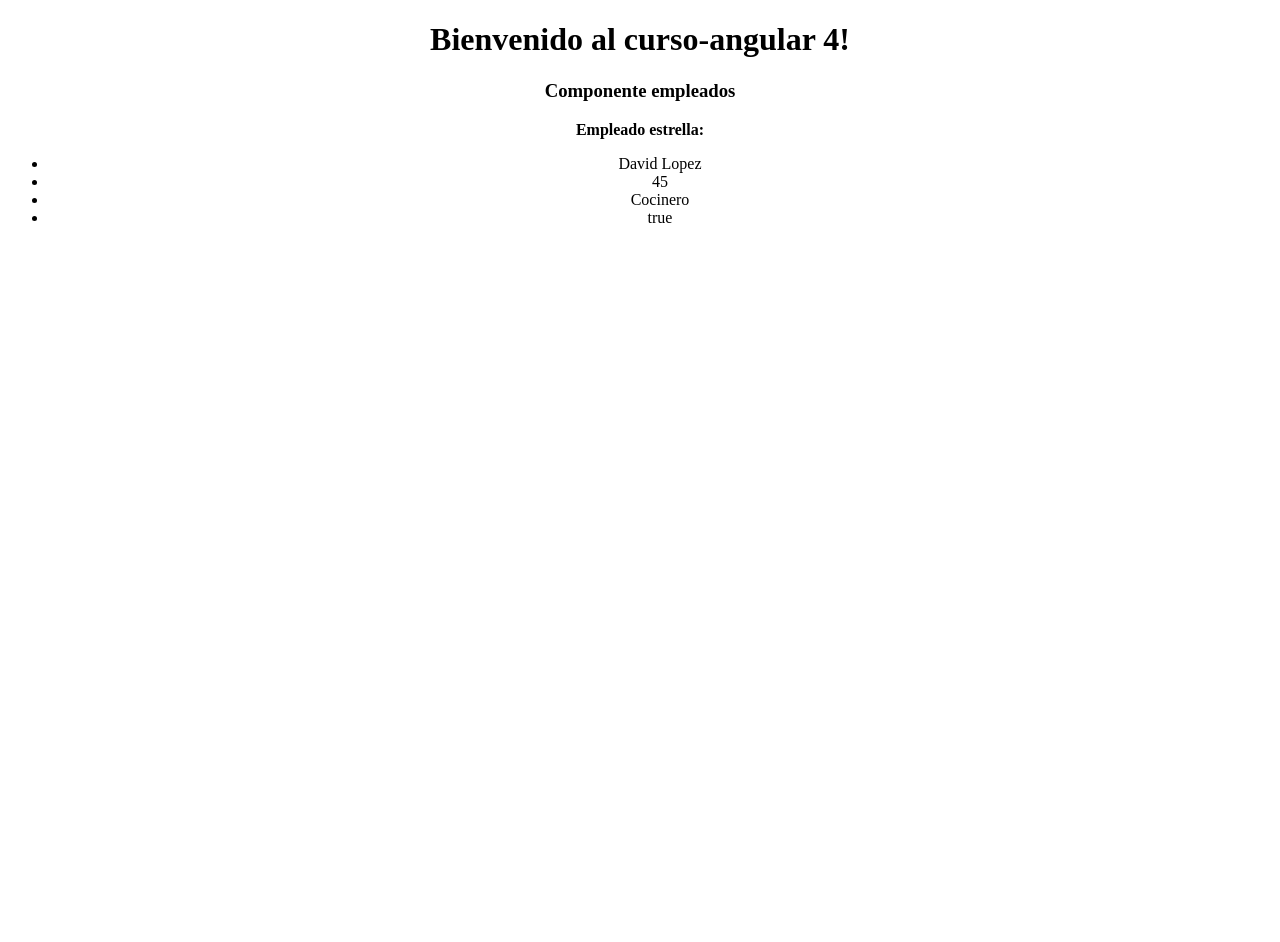
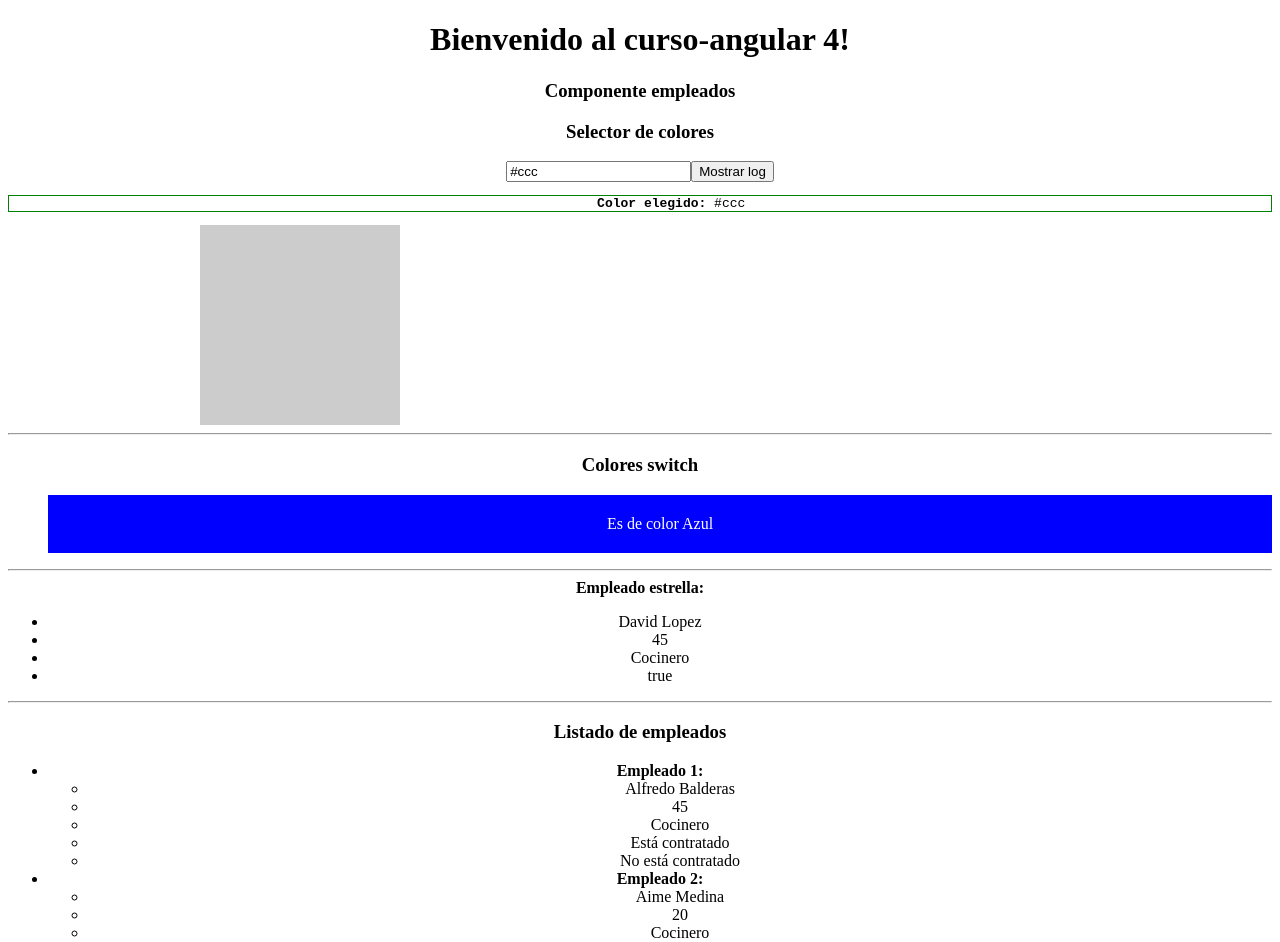
Before and after one commit to krloz1003/cursoangular4, an Angular app: page / in a window 1280 px wide. Shown: the top 942 px of the page. Before the commit the page ends 800 px from the top, so only its background shows below. Built offline with nearby package versions, Linux system fonts and the light colour scheme.

Commit message:
Aplicando directivas

```diff
--- a/src/app/app.module.ts
+++ b/src/app/app.module.ts
@@ -1,5 +1,6 @@
 import { BrowserModule } from '@angular/platform-browser';
 import { NgModule } from '@angular/core';
+import { FormsModule } from '@angular/forms';
 
 import { AppRoutingModule } from './app-routing.module';
 import { AppComponent } from './app.component';
@@ -14,7 +15,8 @@ import { EmpleadoComponent } from './empleado/empleado.component';
   ],
   imports: [
     BrowserModule,
-    AppRoutingModule
+    AppRoutingModule,
+    FormsModule
   ],
   providers: [],
   bootstrap: [AppComponent]
--- a/src/app/empleado/empleado.component.html
+++ b/src/app/empleado/empleado.component.html
@@ -2,6 +2,52 @@
   {{ titulo }}
 </h3>
 
+<h3>Selector de colores</h3>
+<input type="text" [(ngModel)]="color_seleccionado" />
+<button (click)="logColorSeleccionado()">Mostrar log</button>
+
+<pre [style.border]="color_seleccionado == 'red' ? '1px solid black' : '1px solid green' ">
+	<strong>Color elegido: </strong>{{ color_seleccionado }}
+</pre>
+
+
+<div [ngStyle]="{
+	'background':color_seleccionado,
+	'width': '200px',
+	'height': '200px',
+	'float': 'right',
+	'margin-right': '69%'
+	}"></div>
+<div style="clear: both"></div>
+
+<hr/>
+
+<h3>Colores switch</h3>
+<ul [ngSwitch]="color" >
+	<li *ngSwitchCase="'red'" [ngStyle]="{
+								'background':color,
+								'color': 'white',
+								'padding': '20px'
+							}">
+		Es de color Rojo
+	</li>
+	<li *ngSwitchCase="'green'" [ngStyle]="{
+								'background':color,
+								'color': 'white',
+								'padding': '20px'
+							}">
+		Es de color Verde
+	</li>
+			<li *ngSwitchCase="'blue'" [ngStyle]="{
+								'background':color,
+								'color': 'white',
+								'padding': '20px'
+							}">
+		Es de color Azul
+	</li>
+</ul>
+
+<hr/>
 <strong>Empleado estrella:</strong>
 <ul>
 	<li>{{ empleado.nombre }}</li>
@@ -9,3 +55,22 @@
 	<li>{{ empleado.cargo }}</li>
 	<li>{{ empleado.contratado }}</li>
 </ul>
+
+<hr>
+
+<h3>Listado de empleados</h3>
+
+<ul>
+	<li *ngFor="let empleado of trabajadores; let i = index">
+		<strong>Empleado {{ i+1 }}:</strong>
+		<ul>
+			<li>{{ empleado.nombre }}</li>
+			<li>{{ empleado.edad }}</li>
+			<li>{{ empleado.cargo }}</li>
+			<li *ngIf="empleado.contratado == true">Está contratado</li>
+			<li *ngIf="empleado.contratado == true">No está contratado</li>
+		</ul>
+	</li>
+</ul>
+
+<hr/>
--- a/src/app/empleado/empleado.component.ts
+++ b/src/app/empleado/empleado.component.ts
@@ -12,6 +12,8 @@ export class EmpleadoComponent implements OnInit {
   public empleado:Empleado;
   public trabajadores:Array<Empleado>;
   public trabajador_externo:boolean;
+  public color:string;
+  public color_seleccionado:string;
 
   constructor(){
   	this.empleado = new Empleado('David Lopez', 45, 'Cocinero', true);
@@ -21,6 +23,8 @@ export class EmpleadoComponent implements OnInit {
   		new Empleado('Karla Lorena', 15, 'Cocinero', true),
   	];
   	this.trabajador_externo = false;
+    this.color = 'blue';
+    this.color_seleccionado = '#ccc';
   }
 
   ngOnInit() {
@@ -28,4 +32,8 @@ export class EmpleadoComponent implements OnInit {
   	console.log(this.trabajadores);
   }
 
+  logColorSeleccionado(){
+    console.log(this.color_seleccionado);
+  }
+
 }
--- a/src/app/fruta/fruta.component.ts
+++ b/src/app/fruta/fruta.component.ts
@@ -25,7 +25,7 @@ export class FrutaComponent {
   }
 
   ngOnInit(){
-  	this.cambiarNombre(this.nombre);
+  	this.cambiarNombre();
   	this.cambiarEdad(20);
   	console.log(this.nombre+''+this.mayorDeEdad);
 
--- /dev/null
+++ b/src/assets/style.css
@@ -0,0 +1,6 @@
+body {
+	background: pink;
+}
+.bordeAzul {
+	border: 5px solid ligthblue;
+}
```
